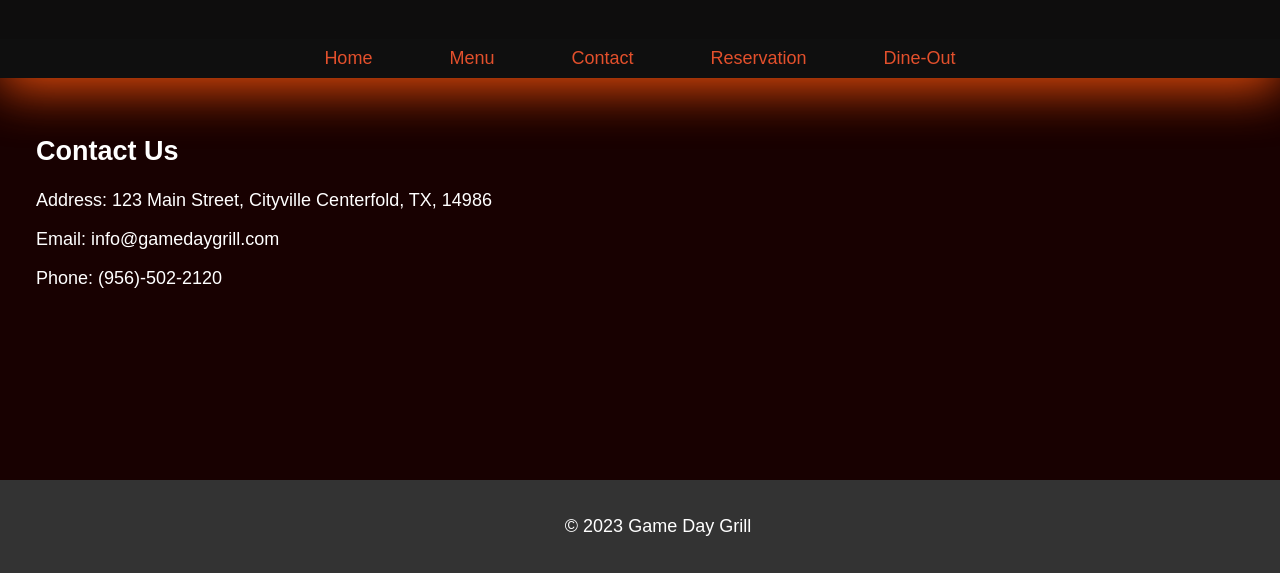
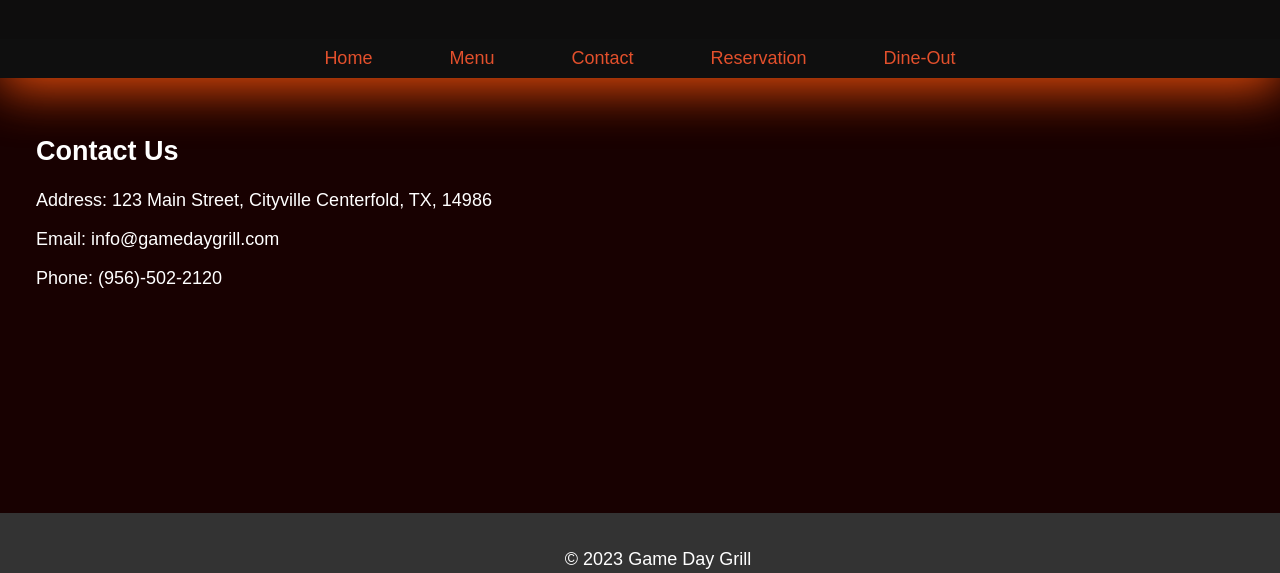
Before and after one commit to rentedcookie85/Game-Day-Grill, a website: page Contact.html in a window 1280 px wide. Shown: the part 227-800 px from the top of the page. Drawn offline with Linux system fonts and the light colour scheme; files that its build step writes are made by us from their sources.

Commit message:
Update Contact.html

```diff
--- a/Contact.html
+++ b/Contact.html
@@ -54,6 +54,7 @@
             position: fixed;
             bottom: 0;
             width: 100%;
+            height: 3%;
         }
     </style>
      <header>
```
